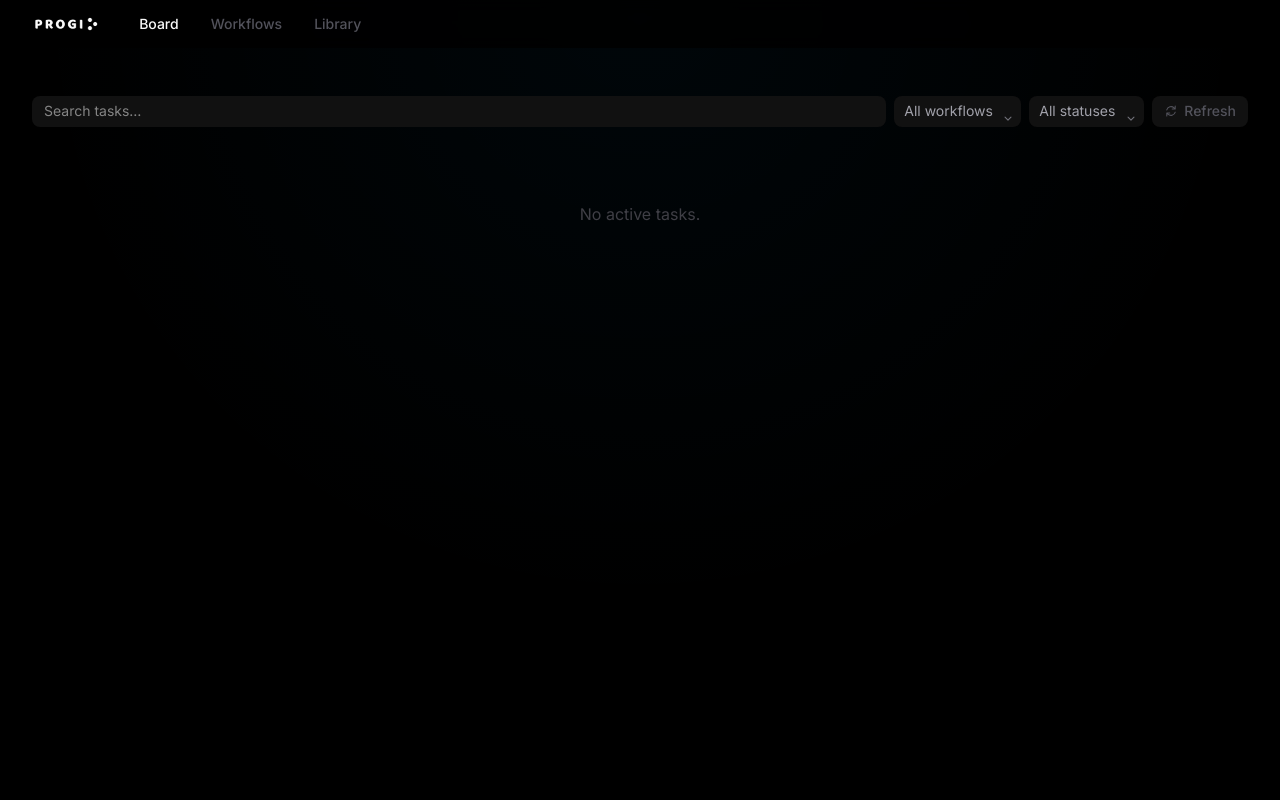
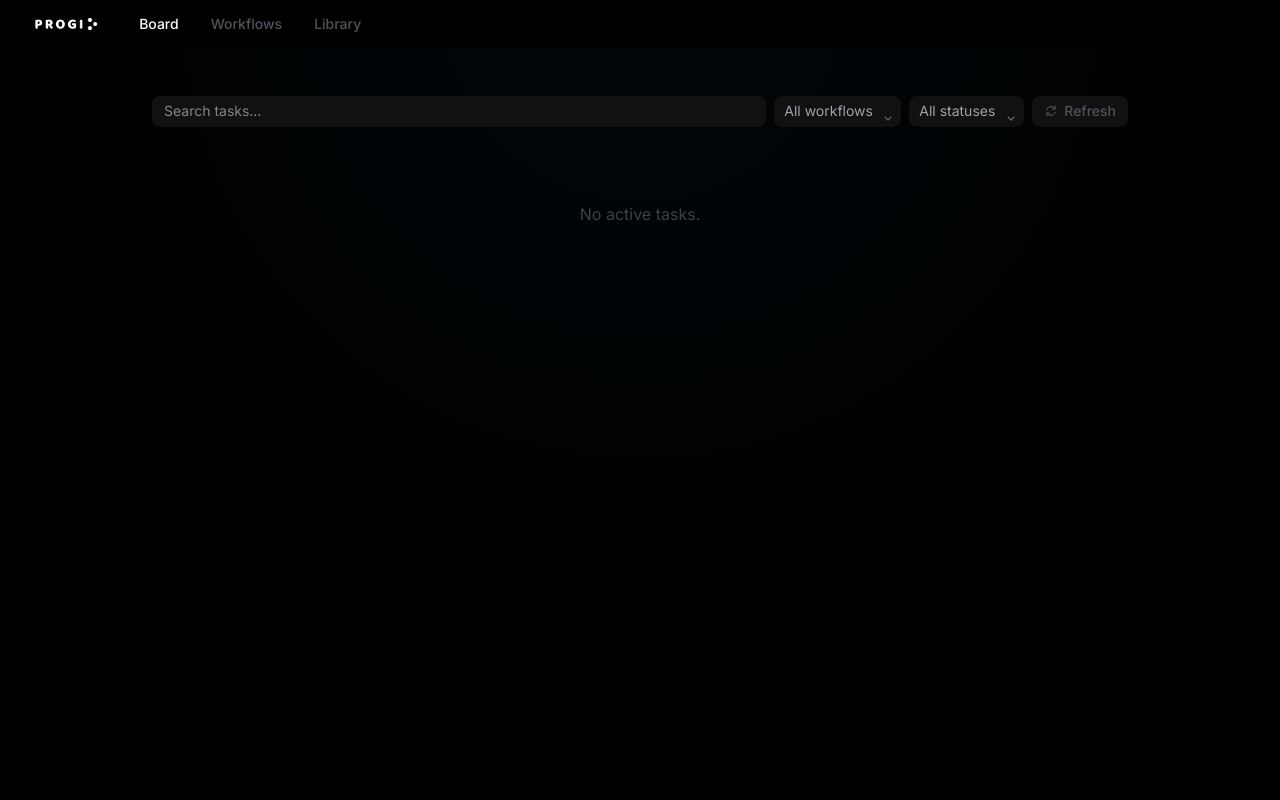
Before and after one commit to zseta/progi, a FastAPI app: page / in a window 1280 px wide. Run offline with FastAPI, Linux system fonts and the light colour scheme; data that the repository does not hold is empty; style sheets or scripts are compiled from the project's sources; some libraries are stand-ins or nearby versions.

Commit message:
fix layout

```diff
--- a/progi/web/templates/base.html
+++ b/progi/web/templates/base.html
@@ -66,7 +66,7 @@
       </div>
     </nav>
 
-    <div id="page-content" class="relative z-10 {% block outer_class %}mx-auto max-w-7xl px-8 py-12{% endblock %}">
+    <div id="page-content" class="relative z-10 {% block outer_class %}mx-auto max-w-5xl px-6 py-12{% endblock %}">
       {% block content %}{% endblock %}
     </div>
     {% block scripts %}{% endblock %}
```
